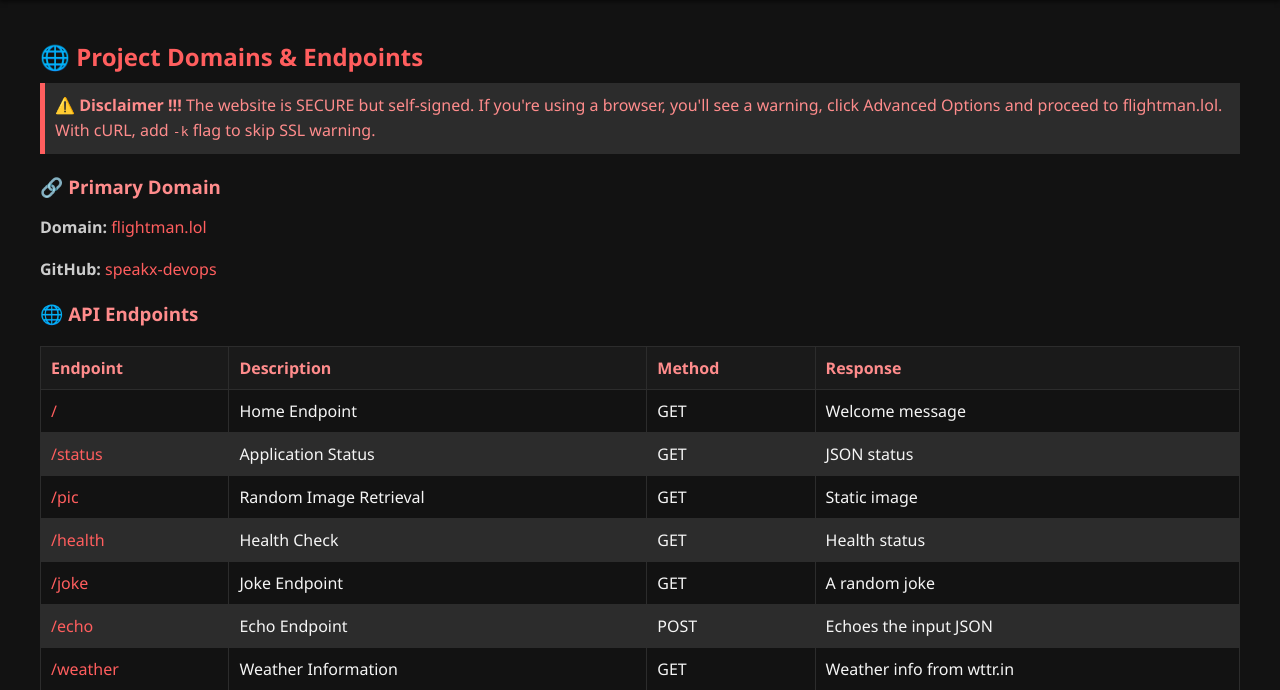
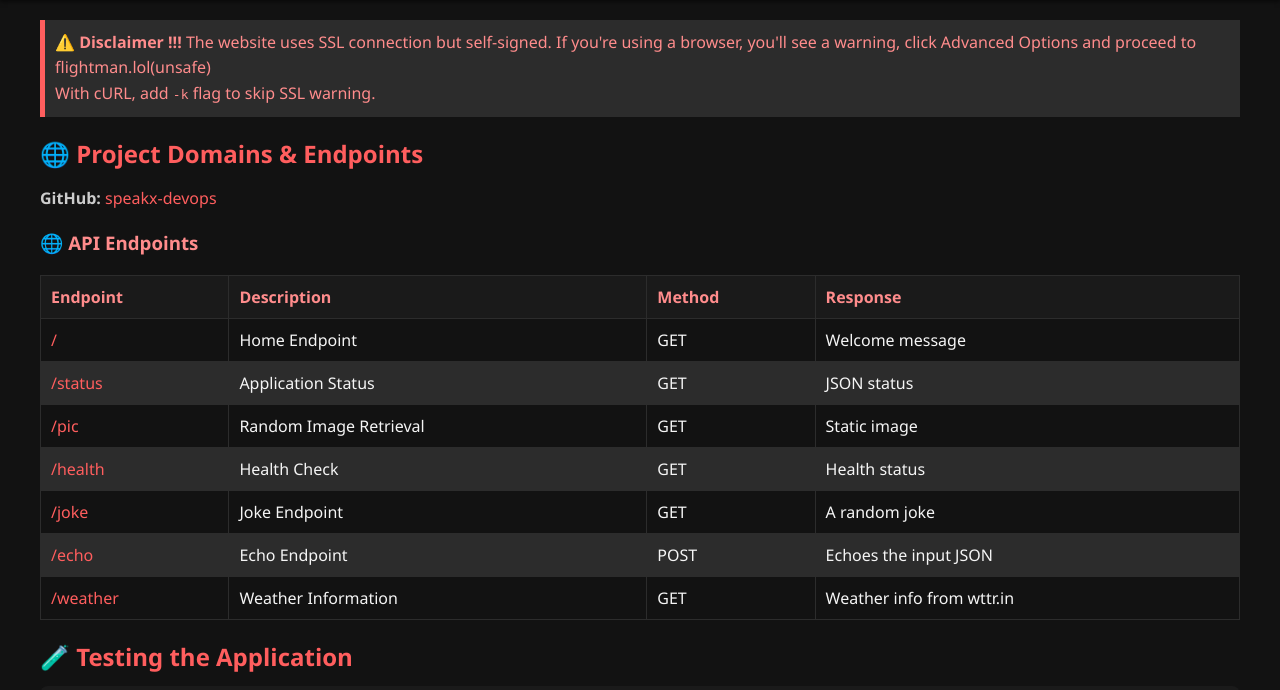
Before and after one commit to flightman69/devops_tw, a Flask app: page / in a window 1280 px wide. Shown: the part 126-816 px from the top of the page. Run offline with Flask 3, Linux system fonts and the light colour scheme.

Commit message:
updated landing page

```diff
--- a/app/templates/index.html
+++ b/app/templates/index.html
@@ -15,14 +15,15 @@
 
     <section class="container">
         <section class="project-domains">
+
+            <div class="warning">
+                <p><strong>⚠️ Disclaimer !!!</strong> The website uses SSL connection but self-signed. If you're using a browser, you'll see a warning, click Advanced Options and proceed to flightman.lol(unsafe)
+                    <br> With cURL, add <code>-k</code> flag to skip SSL warning.</p>
+            </div>
             <h2>🌐 Project Domains & Endpoints</h2>
-            <div class="warning">
-                <p><strong>⚠️ Disclaimer !!!</strong> The website is SECURE but self-signed. If you're using a browser, you'll see a warning, click Advanced Options and proceed to flightman.lol. With cURL, add <code>-k</code> flag to skip SSL warning.</p>
-            </div>
-
             <div class="domain">
-                <h3>🔗 Primary Domain</h3>
-                <p><strong>Domain:</strong> <a href="https://flightman.lol" target="_blank">flightman.lol</a></p>
+                <!-- <h3>🔗 Primary Domain</h3> -->
+                <!-- <p><strong>Domain:</strong> <a href="https://flightman.lol" target="_blank">flightman.lol</a></p> -->
                 <p><strong>GitHub:</strong> <a href="https://github.com/flightman69/speakx-devops" target="_blank">speakx-devops</a></p>
             </div>
 
```
